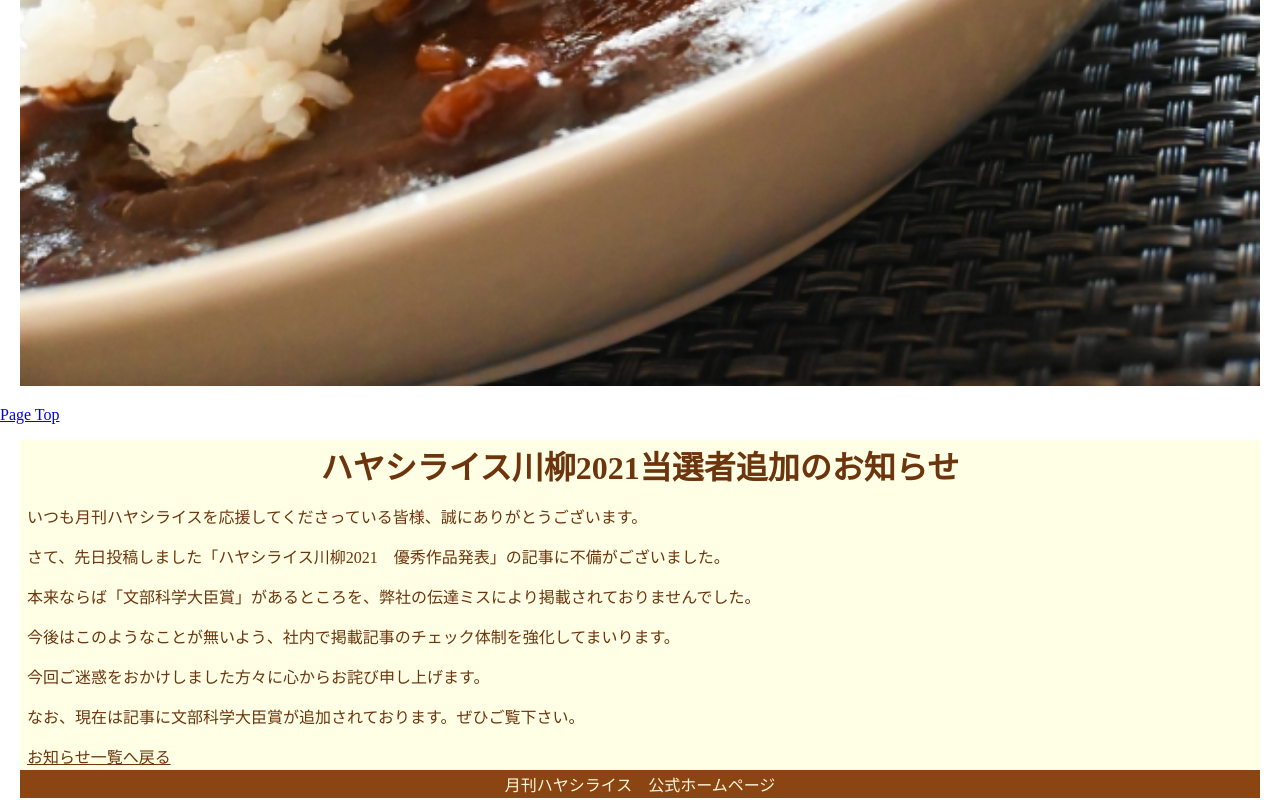
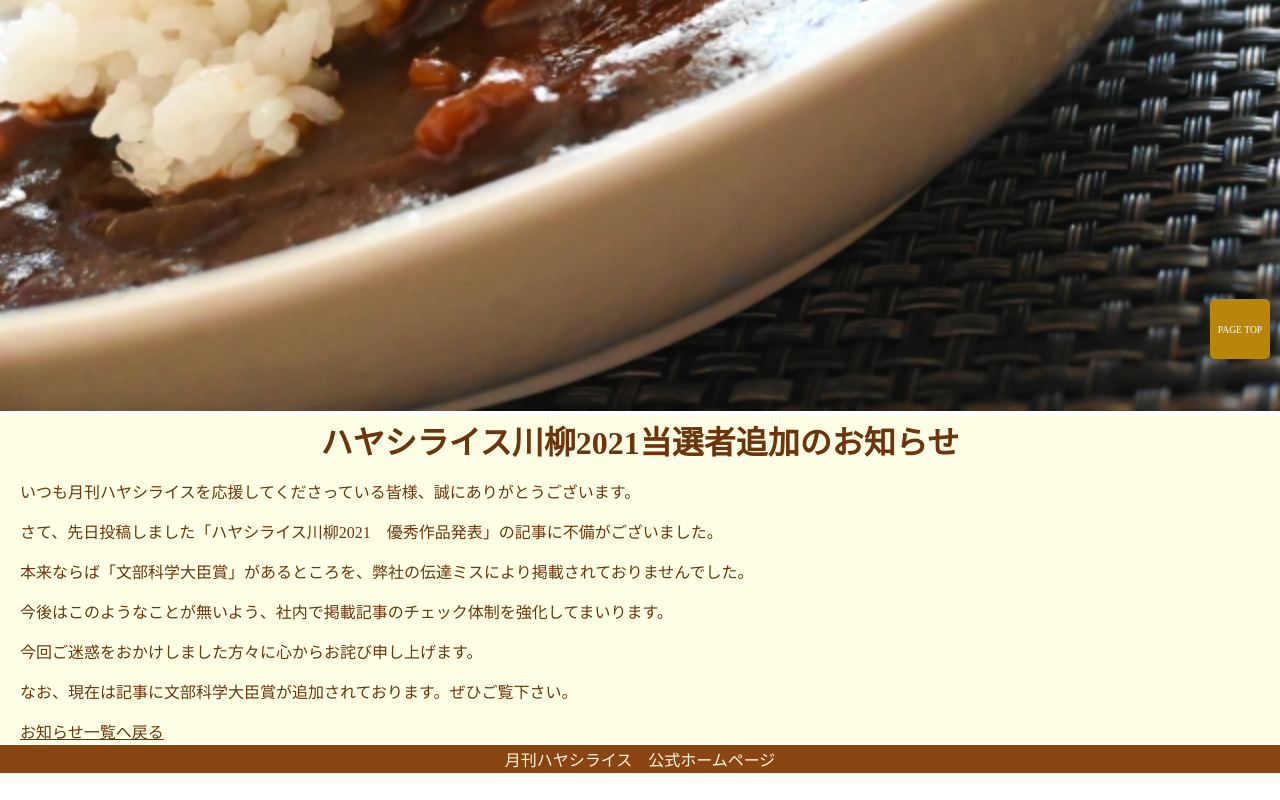
Before and after one commit to CurryDelicious/Monbukagaku, a plain HTML site: page index.html in a window 1280 px wide. Shown: the part 515-1315 px from the top of the page. After the commit the page ends 1288 px from the top, so only its background shows below. Drawn offline with nearby package versions, Linux system fonts and the light colour scheme.

Commit message:
Update stylesheet.css

```diff
--- a/stylesheet.css
+++ b/stylesheet.css
@@ -1,50 +1,108 @@
 body{
-    margin: 2px 0px;
+    margin: 0px;
 }
 
 header{
     color:#8b4513;
     font-family: serif;
     background-color:#fff8dc;
-    font-size:20px;
-    padding: 2px 7px;
-    margin:0px 20px;
+    font-size: 20px;
+    padding: 2px 20px;
+    margin:0px;
     border: 5px solid #8b4513;
 }
 
 header h1{
-    margin:0px;
+    margin: 0px;
 }
 
 .photo{
-    margin: 0px 20px;
+    margin: 0px;
+}
+
+/*リンクの形状*/
+#page-top a{
+	display: flex;
+	justify-content:center;
+	align-items:center;
+	background:#b8860b;
+	border-radius: 5px;
+	width: 60px;
+	height: 60px;
+	color: #fff;
+	text-align: center;
+	text-transform: uppercase;
+	text-decoration: none;
+	font-size:0.6rem;
+	transition:all 0.3s;
+}
+
+#page-top a:hover{
+	background: #777;
+}
+
+/*リンクを右下に固定*/
+#page-top {
+	position: fixed;
+	right: 10px;
+	bottom:10px;
+	z-index: 2;
+    /*はじめは非表示*/
+	opacity: 0;
+	transform: translateY(100px);
+}
+
+/*　上に上がる動き　*/
+
+#page-top.UpMove{
+	animation: UpAnime 0.5s forwards;
+}
+@keyframes UpAnime{
+  from {
+    opacity: 0;
+	transform: translateY(100px);
+  }
+  to {
+    opacity: 1;
+	transform: translateY(0);
+  }
+}
+
+/*　下に下がる動き　*/
+
+#page-top.DownMove{
+	animation: DownAnime 0.5s forwards;
+}
+@keyframes DownAnime{
+  from {
+  	opacity: 1;
+	transform: translateY(0);
+  }
+  to {
+  	opacity: 1;
+	transform: translateY(100px);
+  }
 }
 
 .main{
     background-color: #ffffe5;
-    padding: 2px 7px;
-    margin: 0px 20px;
+    padding: 2px 20px;
+    margin: 0px;
     font-family:serif;
     color: #6d350e;
 }
 
-
-
 .main h1{
-    margin:0px;
+    margin: 0px;
     text-align: center;
 }
 
 
-.main a{
-    color:#6d350e;
-}
-
 footer{
     background-color: #8b4513;
     color: #fff8dc;
-    margin: 0px 20px;
-    padding: 2px 2px;
+    margin: 0px;
+    padding: 2px 20px;
     font-family: serif;
     text-align: center;
 }
@@ -52,3 +110,8 @@ footer{
 footer p{
     margin:0px;
 }
+
+a { color:#6d350e;
+  transition:all 0.5s ease-in;
+}
+a:hover { text-decoration: underline; }
```
